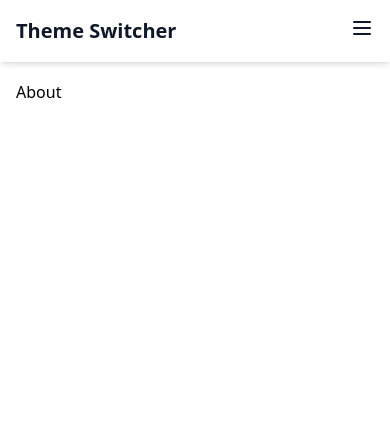
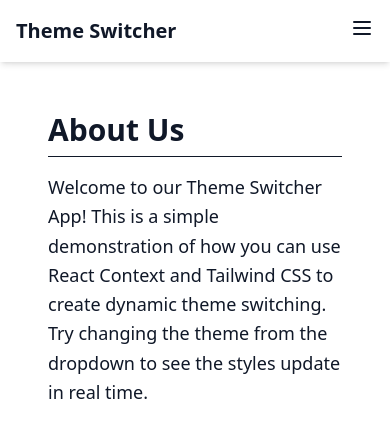
Before and after one commit to sarkhailstorm/multi-theme-switcher, a React (Vite) app: page /about in a window 390 px wide. Shown: the top 438 px of the page. Built offline with nearby package versions, Linux system fonts and the light colour scheme.

Commit message:
feat(about): create about page with responsive layout

```diff
--- a/src/pages/About.tsx
+++ b/src/pages/About.tsx
@@ -1,7 +1,27 @@
+import { useTheme } from "../context/ThemeContext";
+
 const About = () => {
+  const { theme } = useTheme();
+
   return (
-    <div>About</div>
-  )
-}
+    <div
+      className={`min-h-screen p-8 transition-colors duration-300 ${
+        theme === "theme1"
+          ? "bg-white text-gray-900"
+          : theme === "theme2"
+          ? "bg-gray-900 text-white"
+          : "bg-amber-100 text-gray-900"
+      }`}
+    >
+      <h1 className="text-3xl font-bold mb-4 border-b pb-2">About Us</h1>
+      <p className="text-lg leading-relaxed max-w-3xl">
+        Welcome to our Theme Switcher App! This is a simple demonstration of how
+        you can use React Context and Tailwind CSS to create dynamic theme
+        switching. Try changing the theme from the dropdown to see
+        the styles update in real time.
+      </p>
+    </div>
+  );
+};
 
-export default About
+export default About;
```
